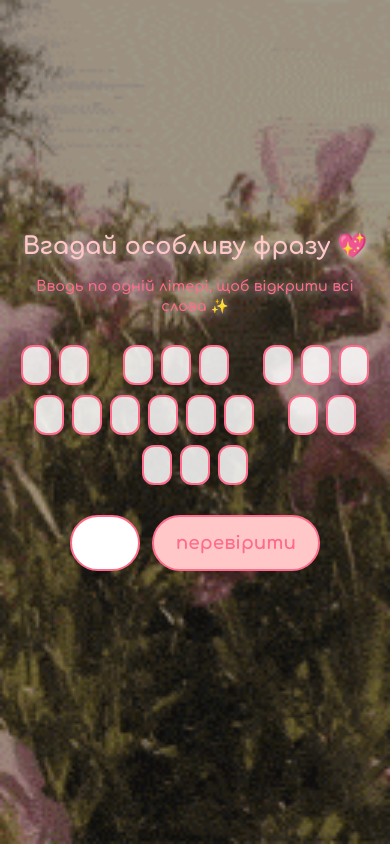
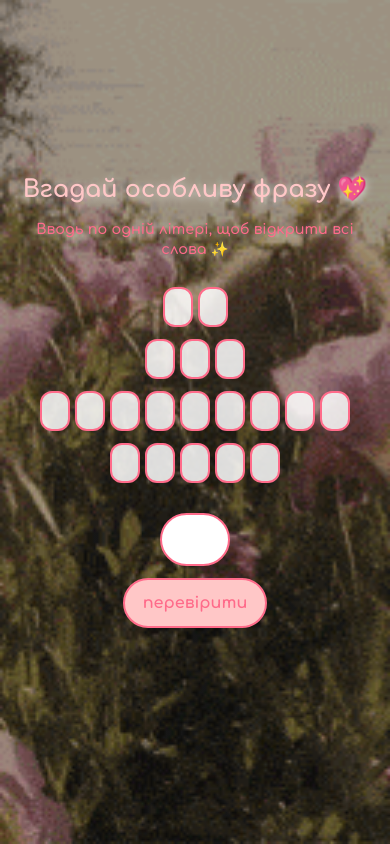
Before and after one commit to d69671562-eng/-, a plain HTML site: page page3.html in a window 390 px wide. Drawn offline with Linux system fonts and the light colour scheme.

Commit message:
Update page3.html

```diff
--- a/page3.html
+++ b/page3.html
@@ -5,7 +5,6 @@
   <meta name="viewport" content="width=device-width, initial-scale=1.0" />
   <title>Вгадай фразу 💖</title>
 
-  <!-- Милий шрифт -->
   <link rel="preconnect" href="https://fonts.googleapis.com">
   <link rel="preconnect" href="https://fonts.gstatic.com" crossorigin>
   <link
@@ -18,7 +17,6 @@
       --color-soft: #ffc7c7;
       --color-accent: #ff6b8a;
       --text-shadow: 0 2px 10px rgba(255,255,255,0.7);
-      --shadow: 0 8px 24px rgba(255,107,138,0.18);
     }
 
     * {
@@ -30,8 +28,9 @@
     body {
       min-height: 100vh;
       font-family: "Comfortaa", sans-serif;
-      background: linear-gradient(rgba(0, 0, 0, 0.35), rgba(0, 0, 0, 0.35)), url("завантаження.gif") center center / cover no-repeat scroll;
-
+      background:
+        linear-gradient(rgba(0, 0, 0, 0.35), rgba(0, 0, 0, 0.35)),
+        url("завантаження.gif") center center / cover no-repeat;
       display: flex;
       justify-content: center;
       align-items: center;
@@ -45,7 +44,7 @@
     }
 
     .title {
-     font-size: 2.4rem;
+      font-size: 2.4rem;
       font-weight: 700;
       color: var(--color-soft);
       text-shadow: var(--text-shadow);
@@ -54,7 +53,7 @@
     }
 
     .subtitle {
-        font-size: 1.4rem;
+      font-size: 1.4rem;
       font-weight: 600;
       color: var(--color-accent);
       text-shadow: var(--text-shadow);
@@ -62,20 +61,28 @@
       margin-bottom: 28px;
     }
 
-    /* Поле з літерами */
-     .phrase {
+    /* Контейнер для всіх слів */
+    .phrase {
       display: flex;
-      flex-wrap: wrap;
+      flex-direction: column;
+      align-items: center;
+      gap: 12px;
+      margin-bottom: 30px;
+    }
+
+    /* Один рядок = одне слово */
+    .word {
+      display: flex;
       justify-content: center;
-      gap: 10px 8px;
-      margin-bottom: 30px;
+      gap: 8px;
+      flex-wrap: nowrap; /* Забороняємо перенос літер */
     }
 
     .letter {
       width: 38px;
       height: 48px;
       border-radius: 12px;
-      background: rgba(255,255,255,0.85);
+      background: rgba(255, 255, 255, 0.85);
       border: 2px solid var(--color-accent);
       display: flex;
       justify-content: center;
@@ -84,12 +91,7 @@
       font-weight: 700;
       color: var(--color-accent);
       text-transform: uppercase;
-    }
-
-    .space {
-      width: 18px;
-      border: none;
-      background: transparent;
+      flex-shrink: 0; /* Не стискати */
     }
 
     /* Поле вводу */
@@ -97,7 +99,6 @@
       display: flex;
       justify-content: center;
       gap: 12px;
-      flex-wrap: wrap;
       margin-bottom: 16px;
     }
 
@@ -166,15 +167,12 @@
       margin-bottom: 20px;
     }
 
+    /* Мобільна версія */
     @media (max-width: 480px) {
       .letter {
         width: 30px;
         height: 40px;
         font-size: 1.2rem;
-      }
-
-      input {
-        width: 70px;
       }
 
       .title {
@@ -183,6 +181,24 @@
 
       .subtitle {
         font-size: 0.9rem;
+      }
+
+      .word {
+        gap: 5px;
+      }
+
+      .input-row {
+        flex-direction: column;
+        align-items: center;
+      }
+
+      input {
+        width: 70px;
+      }
+
+      .btn {
+        font-size: 1rem;
+        padding: 14px 18px;
       }
     }
   </style>
@@ -218,8 +234,7 @@
       <h2>Ти відгадав фразу! 🥰</h2>
       <p>Тепер я тобі дещо нагадаю 💌</p>
       <button class="btn" onclick="goToLetter()">
-       здивуй)
-
+        здивуй)
       </button>
     </div>
   </div>
@@ -236,24 +251,28 @@
     function renderPhrase() {
       phraseContainer.innerHTML = "";
 
-      for (const char of phrase) {
-        const box = document.createElement("div");
+      // Розділяємо фразу на слова
+      const words = phrase.split(" ");
 
-        if (char === " ") {
-          box.className = "space";
-        } else {
+      words.forEach(word => {
+        const wordRow = document.createElement("div");
+        wordRow.className = "word";
+
+        for (const char of word) {
+          const box = document.createElement("div");
           box.className = "letter";
           box.textContent = guessedLetters.has(char) ? char : "";
+          wordRow.appendChild(box);
         }
 
-        phraseContainer.appendChild(box);
-      }
+        phraseContainer.appendChild(wordRow);
+      });
 
       checkWin();
     }
 
     function guessLetter() {
-      let letter = input.value.toUpperCase().trim();
+      const letter = input.value.toUpperCase().trim();
 
       if (!letter) return;
 
@@ -289,11 +308,9 @@
     }
 
     function goToLetter() {
-      // Заміни на назву сторінки з листом
       window.location.href = "love-photo.html";
     }
 
-    // Натискання Enter
     input.addEventListener("keydown", function(event) {
       if (event.key === "Enter") {
         guessLetter();
```
